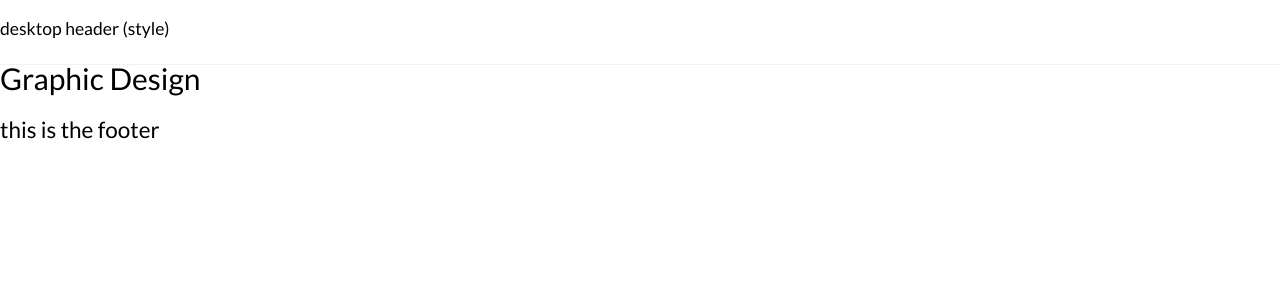
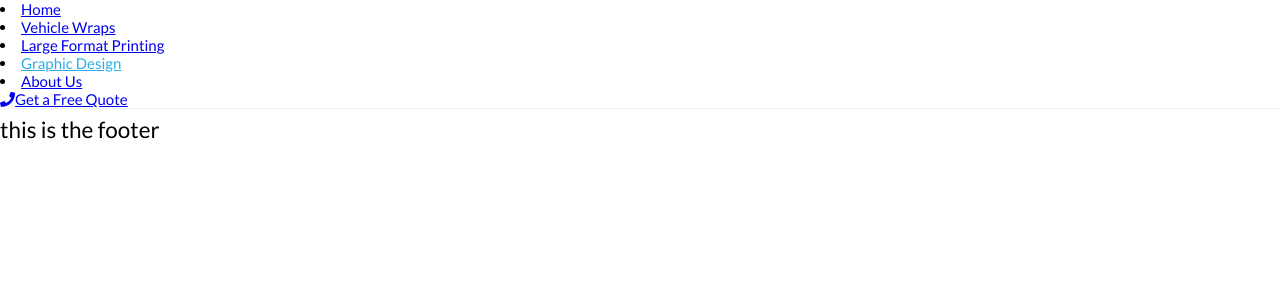
Before and after one commit to kevinlo123/icad, a React (Create React App) app: page /graphic_design in a window 1280 px wide. Shown: the top 300 px of the page. Built offline with nearby package versions, Linux system fonts and the light colour scheme.

Commit message:
adding favicons, adjusted navbar component

```diff
--- a/public/index.html
+++ b/public/index.html
@@ -2,10 +2,11 @@
 <html lang="en">
   <head>
     <meta charset="utf-8" />
+    <meta name="viewport" content="width=device-width, initial-scale=1" />
+    <meta name="description" content="Image Concepts and Designs is Greater Boston's premier vehicle wrap company, full-service graphic design and large format printing business. Call us for your FREE estimate today!">
     <link rel="shortcut icon" href="%PUBLIC_URL%/favicon.ico" />
-    <meta name="viewport" content="width=device-width, initial-scale=1" />
-    <meta name="theme-color" content="#000000" />
     <link rel="manifest" href="%PUBLIC_URL%/manifest.json" />
+    <link rel="apple-touch-icon" type="image/png" href="%PUBLIC_URL%/apple-touch-icon.png">
     <link rel="stylesheet" href="https://use.fontawesome.com/releases/v5.8.1/css/all.css" integrity="sha384-50oBUHEmvpQ+1lW4y57PTFmhCaXp0ML5d60M1M7uH2+nqUivzIebhndOJK28anvf" crossorigin="anonymous">
     <title>ICAD | Vinyl Banners, Graphics, Vehicle Wraps | Boston MA</title>
   </head>
--- a/src/app/App.jsx
+++ b/src/app/App.jsx
@@ -20,7 +20,7 @@ class App extends Component {
       }
    }
 
-   async wait(ms) {
+   wait(ms) {
       return new Promise(resolve => {
          setTimeout(resolve => {
             this.setState({
--- a/src/app/partials/NavBar.jsx
+++ b/src/app/partials/NavBar.jsx
@@ -1,101 +1,13 @@
 import React, { Component }  from 'react';
-import { NavLink } from 'react-router-dom';
-import { elastic as Menu } from 'react-burger-menu';
+import MobileNavBar from './navbars/MobileNavBar.jsx'
+import DesktopNavBar from './navbars/DesktopNavBar.jsx'
 
 class NavBar extends Component {
-
-   constructor () {
-      super();
-      this.state = {
-         menuOpen: false
-      }
-   }
-
-   handleStateChange (state) {
-      this.setState({
-         menuOpen: state.isOpen
-      });
-   }
-
-   closeMenu () {
-      this.setState({
-         menuOpen: false
-      });
-   }
-
-   toggleMenu () {
-      this.setState(state => ({
-         menuOpen: !state.menuOpen
-      }));
-   }
-
    render() {
       return (
          <header>
-            <nav className={"mobile-header"}>
-               <Menu burgerBarClassName={ "burger-bar" } isOpen={this.state.menuOpen} onStateChange={(state) => this.handleStateChange(state)} >
-                  <li>
-                     <NavLink
-                        onClick={() => this.closeMenu()}
-                        exact to="/"
-                        activeClassName="selected"
-                        className={"menu-anchor"}>
-                        <i className="fas fa-home fass"></i>
-                        Home
-                     </NavLink>
-                  </li>
-                  <li>
-                     <NavLink
-                        onClick={() => this.closeMenu()}
-                        to="/vehicle_wraps"
-                        activeClassName="selected"
-                        className={"menu-anchor"}>
-                        <i className="fas fa-car-side fass"></i>
-                        Vehicle Wraps
-                     </NavLink>
-                  </li>
-                  <li>
-                     <NavLink
-                        onClick={() => this.closeMenu()}
-                        to="/large_format_printing"
-                        activeClassName="selected"
-                        className={"menu-anchor"}>
-                        <i className="fas fa-print fass"></i>
-                        Large Format Printing
-                     </NavLink>
-                  </li>
-                  <li>
-                     <NavLink
-                        onClick={() => this.closeMenu()}
-                        to="/graphic_design"
-                        activeClassName="selected"
-                        className={"menu-anchor"}>
-                        <i className="fas fa-image fass"></i>
-                        Graphic Design
-                     </NavLink>
-                  </li>
-                  <li>
-                     <NavLink
-                        onClick={() => this.closeMenu()}
-                        to="/about"
-                        activeClassName="selected"
-                        className={"menu-anchor"}>
-                        <i className="fas fa-address-card fass"></i>
-                        About Us
-                     </NavLink>
-                  </li>
-                  <small>ICAD &#8482;</small>
-               </Menu>
-               <a href="tel:781-397-8166" className={"phone"}>
-                  <i className="fas fa-phone"></i>
-               </a>
-               <NavLink to="/quote" className={"get-a-quote"}>
-                  Get a Free Quote
-               </NavLink>
-            </nav>
-            <nav className={"desktop-header"}>
-               <h3>desktop header (style)</h3>
-            </nav>
+            <MobileNavBar />
+            <DesktopNavBar />
          </header>
       );
    }
--- /dev/null
+++ b/src/app/partials/navbars/DesktopNavBar.jsx
@@ -0,0 +1,59 @@
+import React, { Component }  from 'react';
+import { NavLink } from 'react-router-dom';
+
+class DesktopNavBar extends Component {
+      render() {
+         return (
+            <nav className={"desktop-header"}>
+               <li>
+                  <NavLink
+                     exact to="/"
+                     activeClassName="selected"
+                     className={""}>
+                     Home
+                  </NavLink>
+               </li>
+               <li>
+                  <NavLink
+                     to="/vehicle_wraps"
+                     activeClassName="selected"
+                     className={""}>
+                     Vehicle Wraps
+                  </NavLink>
+               </li>
+               <li>
+                  <NavLink
+                     to="/large_format_printing"
+                     activeClassName="selected"
+                     className={""}>
+                     Large Format Printing
+                  </NavLink>
+               </li>
+               <li>
+                  <NavLink
+                     to="/graphic_design"
+                     activeClassName="selected"
+                     className={""}>
+                     Graphic Design
+                  </NavLink>
+               </li>
+               <li>
+                  <NavLink
+                     to="/about"
+                     activeClassName="selected"
+                     className={""}>
+                     About Us
+                  </NavLink>
+               </li>
+               <a href="tel:781-397-8166" className={""}>
+                  <i className="fas fa-phone"></i>
+               </a>
+               <NavLink to="/quote" className={""}>
+                  Get a Free Quote
+               </NavLink>
+            </nav>
+         );
+      }
+   }
+
+   export default DesktopNavBar;
--- /dev/null
+++ b/src/app/partials/navbars/MobileNavBar.jsx
@@ -0,0 +1,102 @@
+import React, { Component }  from 'react';
+import { elastic as Menu } from 'react-burger-menu';
+import { NavLink } from 'react-router-dom';
+
+class MobileNavBar extends Component {
+
+   constructor () {
+      super();
+      this.state = {
+         menuOpen: false
+      }
+   }
+
+   handleStateChange (state) {
+      this.setState({
+         menuOpen: state.isOpen
+      });
+   }
+
+   closeMenu () {
+      this.setState({
+         menuOpen: false
+      });
+   }
+
+   toggleMenu () {
+      this.setState(state => ({
+         menuOpen: !state.menuOpen
+      }));
+   }
+
+   render() {
+      return (
+         <nav className={"mobile-header"}>
+            <Menu
+               burgerBarClassName={ "burger-bar" }
+               isOpen={this.state.menuOpen}
+               onStateChange={(state) => this.handleStateChange(state)}>
+               <li className={"mobile-list-item"}>
+                  <NavLink
+                     onClick={() => this.closeMenu()}
+                     exact to="/"
+                     activeClassName="selected"
+                     className={"mobile-list-item--anchor"}>
+                     <i className="fas fa-home fass"></i>
+                     Home
+                  </NavLink>
+               </li>
+               <li className={"mobile-list-item"}>
+                  <NavLink
+                     onClick={() => this.closeMenu()}
+                     to="/vehicle_wraps"
+                     activeClassName="selected"
+                     className={"mobile-list-item--anchor"}>
+                     <i className="fas fa-car-side fass"></i>
+                     Vehicle Wraps
+                  </NavLink>
+               </li>
+               <li className={"mobile-list-item"}>
+                  <NavLink
+                     onClick={() => this.closeMenu()}
+                     to="/large_format_printing"
+                     activeClassName="selected"
+                     className={"mobile-list-item--anchor"}>
+                     <i className="fas fa-print fass"></i>
+                     Large Format Printing
+                  </NavLink>
+               </li>
+               <li className={"mobile-list-item"}>
+                  <NavLink
+                     onClick={() => this.closeMenu()}
+                     to="/graphic_design"
+                     activeClassName="selected"
+                     className={"mobile-list-item--anchor"}>
+                     <i className="fas fa-image fass"></i>
+                     Graphic Design
+                  </NavLink>
+               </li>
+               <li className={"mobile-list-item"}>
+                  <NavLink
+                     onClick={() => this.closeMenu()}
+                     to="/about"
+                     activeClassName="selected"
+                     className={"mobile-list-item--anchor"}>
+                     <i className="fas fa-address-card fass"></i>
+                     About Us
+                  </NavLink>
+               </li>
+               <small>ICAD &#8482;</small>
+            </Menu>
+            <a href="tel:781-397-8166" className={"phone"}>
+               <i className="fas fa-phone"></i>
+            </a>
+            <NavLink to="/quote" className={"get-a-quote"}>
+               Get a Free Quote
+            </NavLink>
+         </nav>
+      );
+   }
+}
+
+export default MobileNavBar;
--- a/src/stylesheets/partials/navbar.scss
+++ b/src/stylesheets/partials/navbar.scss
@@ -1,9 +1,5 @@
 @import "../mix-ins.scss";
 @import "../variables.scss";
-
-.selected {
-   color: #2baee7;
-}
 
 .mobile-header {
    width: 100%;
@@ -76,7 +72,7 @@
     outline: none;
  }
 
- li, li a {
+ .mobile-list-item, .mobile-list-item--anchor {
    color: white;
    text-decoration: none;
    outline: none;
@@ -126,7 +122,6 @@ header {
    display: none;
    width: 100%;
    background: white;
-   height: 65px;
    position: fixed;
    border-bottom: 1px solid #f2f2f2;
    top: 0;
@@ -143,6 +138,11 @@ header {
    border-radius: 2px;
    background: #2baee7;
  }
+
+ .selected {
+   color: #2baee7;
+}
+
 
 
 .bm-morph-shape {
```
Also changed, not shown: public/apple-touch-icon.png (added), public/manifest.json, 1 other file (tests, documents, lock files or other folders).
